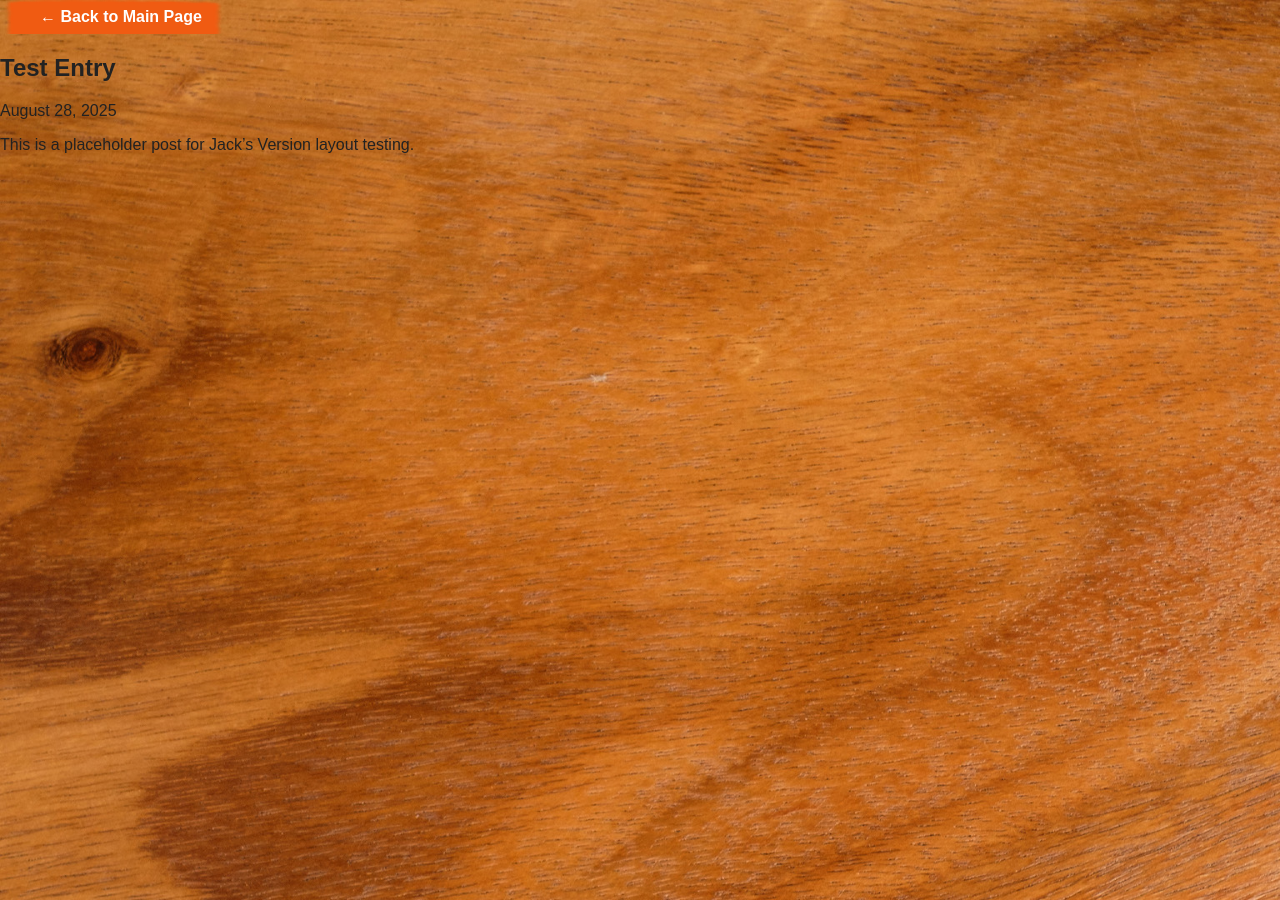
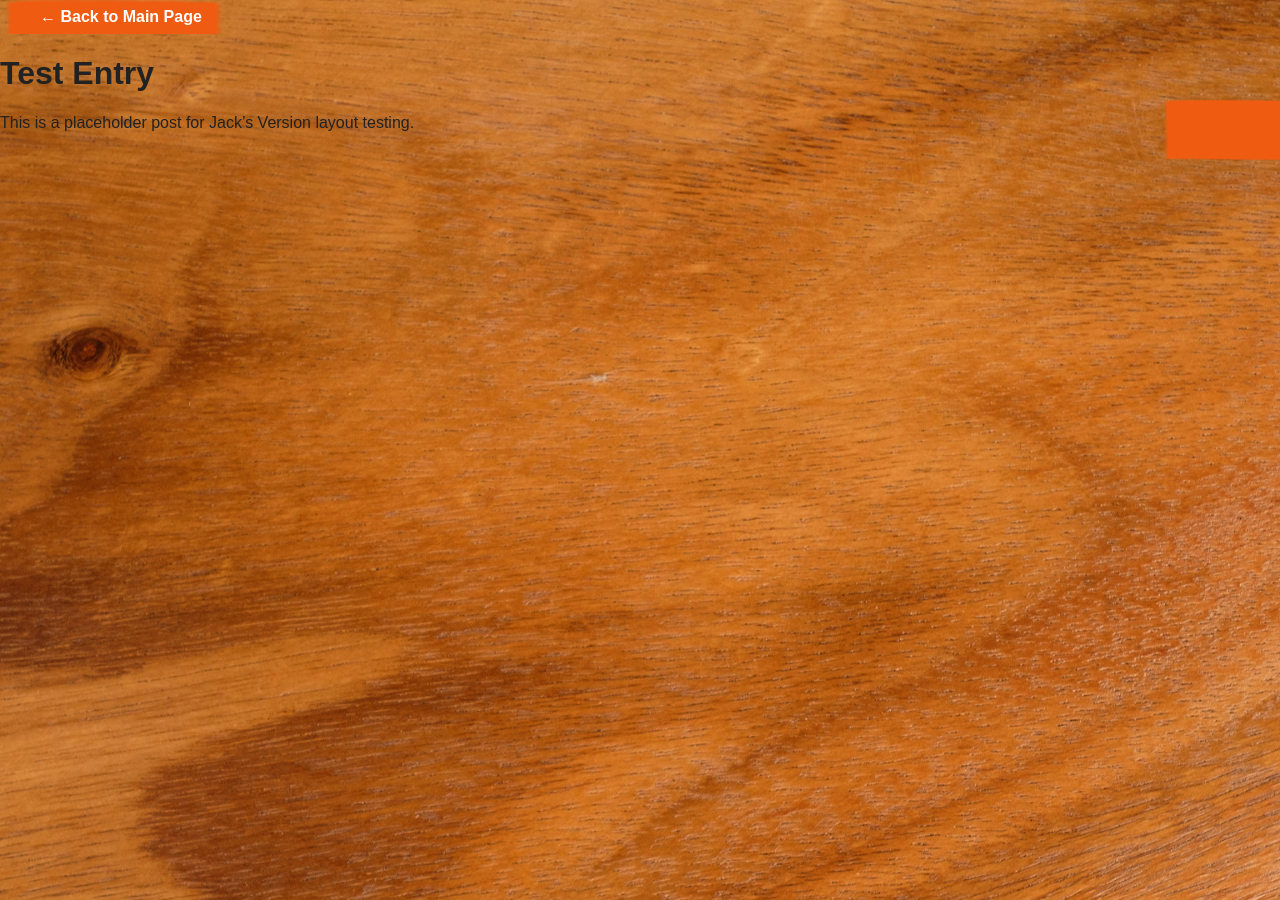
Before and after one commit to shadow-signal/shadow-signal.github.io, a Jekyll site: the page built from _posts/2025-08-28-test-entry.md, in a window 1280 px wide. Built offline with Jekyll 4.4.1, drawn with Linux system fonts in a browser that asks for light colours.

Commit message:
Update post.html

```diff
--- a/_layouts/post.html
+++ b/_layouts/post.html
@@ -10,9 +10,36 @@
 <div class="post-container">
   <a href="{{ '/' | relative_url }}" class="back-link {{ tab_color }}">← Back to Main Page</a>
 
-  <article class="full-post">
-    <h1>{{ page.title }}</h1>
-    <p class="post-date">{{ page.date | date: "%B %d, %Y" }}</p>
-    {{ content }}
-  </article>
+  <div class="post-folder">
+    <img class="folder-tab" src="{{ '/assets/images/tab_' | append: tab_color | append: '.png' | relative_url }}" alt="Date tab">
+    <h1 class="post-title">{{ page.title }}</h1>
+
+    {% if page.ephemera %}
+      <div class="ephemera">
+        <img src="{{ page.ephemera | relative_url }}" alt="Ephemera" />
+      </div>
+    {% endif %}
+
+    <div class="post-lede">
+      {{ content | markdownify }}
+    </div>
+
+    {% if page.tags %}
+      <div class="post-tags">
+        {% for tag in page.tags %}
+          <span class="tag">{{ tag }}</span>
+        {% endfor %}
+      </div>
+    {% endif %}
+
+    {% if page.mood %}
+      <div class="post-mood">Mood: <strong>{{ page.mood }}</strong></div>
+    {% endif %}
+
+    {% if page.youtube %}
+      <div class="youtube-frame">
+        <iframe width="560" height="315" src="https://www.youtube.com/embed/{{ page.youtube }}" frameborder="0" allowfullscreen></iframe>
+      </div>
+    {% endif %}
+  </div>
 </div>
```
